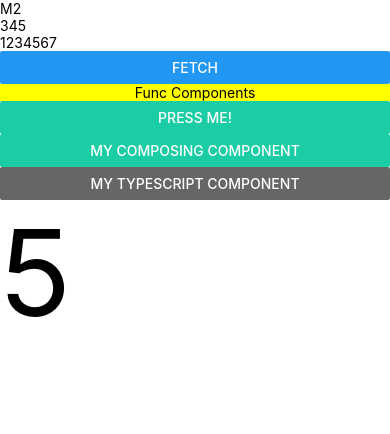
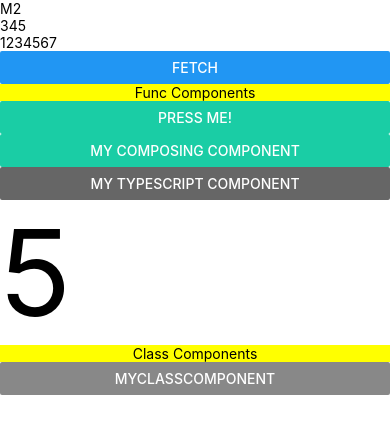
Before and after one commit to phongnguyenrvn1995/React-Native-learning, a React Native app in the folder My-Expo-Prj/: screen / in a window 390 px wide. Shown: the top 434 px of the page. Built offline with nearby package versions, Linux system fonts and the light colour scheme.

Commit message:
Class Components

```diff
--- a/My-Expo-Prj/App.js
+++ b/My-Expo-Prj/App.js
@@ -9,6 +9,7 @@ import { useState } from 'react';
 import { element, element01 } from './JSX';
 import { myElement } from './ReactElements';
 import MyMinimalComponent, { MyBehaviorComponent, MyComposingComponent, MyTypeScriptComponent } from './FunctionComponents';
+import { MyClassComponent } from './ClassComponents';
 
 export default function App() {
   let cat = new Cat('Meo', 1);
@@ -41,6 +42,8 @@ export default function App() {
         <MyComposingComponent title='My Composing Component' />
         <MyTypeScriptComponent title='My TypeScript Component' color='#666666' />
         <MyBehaviorComponent />
+        <Text style={{width: Dimensions.get('window').width, textAlign: 'center', backgroundColor: 'yellow'}}>Class Components</Text>
+        <MyClassComponent myTitle='MyClassComponent' myColor='#888888'/>
         <StatusBar style="auto" />
       </ScrollView>
     </SafeAreaView>
--- /dev/null
+++ b/My-Expo-Prj/ClassComponents.tsx
@@ -0,0 +1,12 @@
+import React from "react";
+import { Button, View } from "react-native";
+
+export class  MyClassComponent extends React.Component<{myTitle: string, myColor: string}, {}> {
+    render(): React.ReactNode {
+        return (
+            <View>
+                <Button title={this.props.myTitle} color={this.props.myColor}/>
+            </View>
+        );
+    }
+}
```
